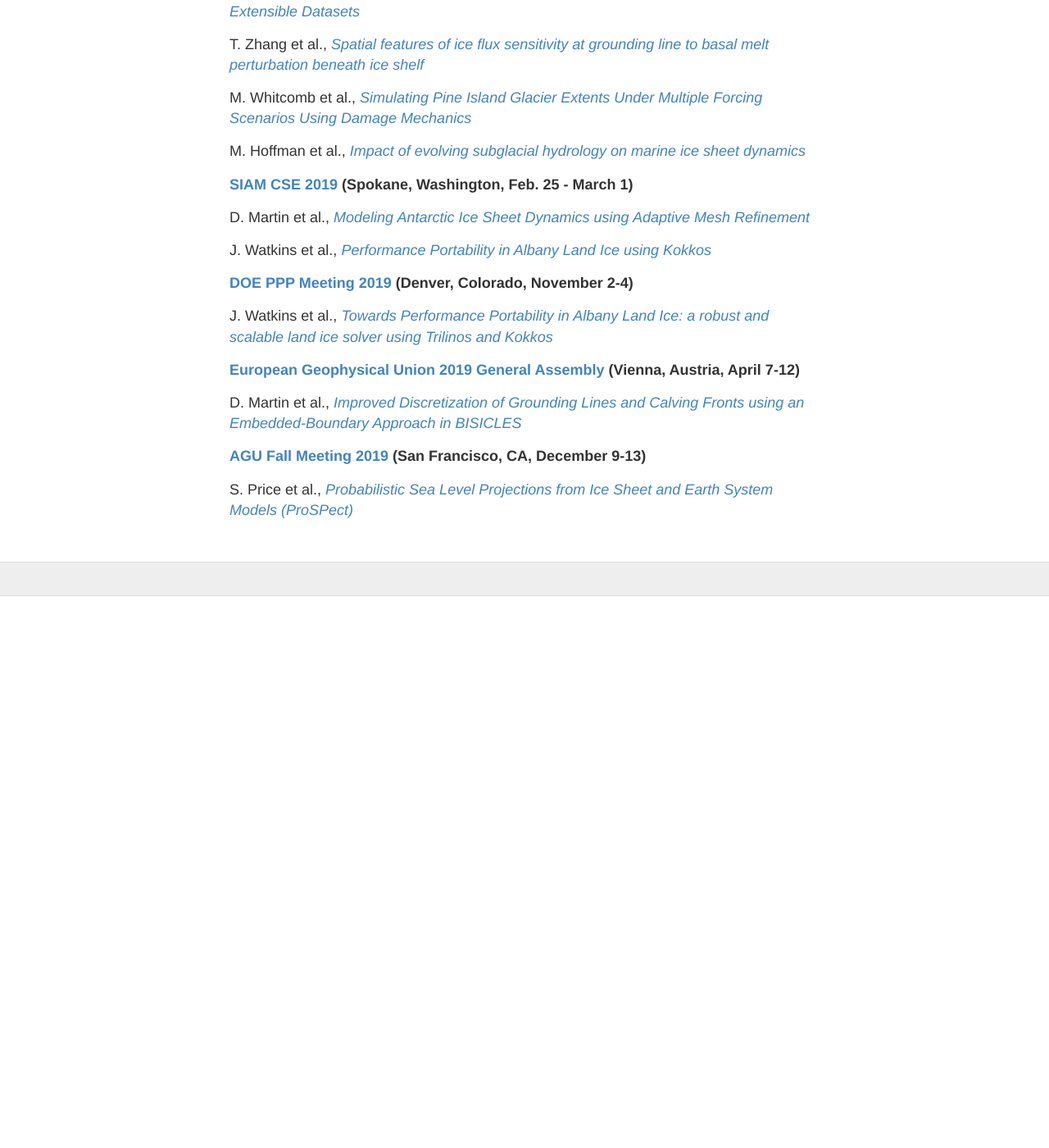
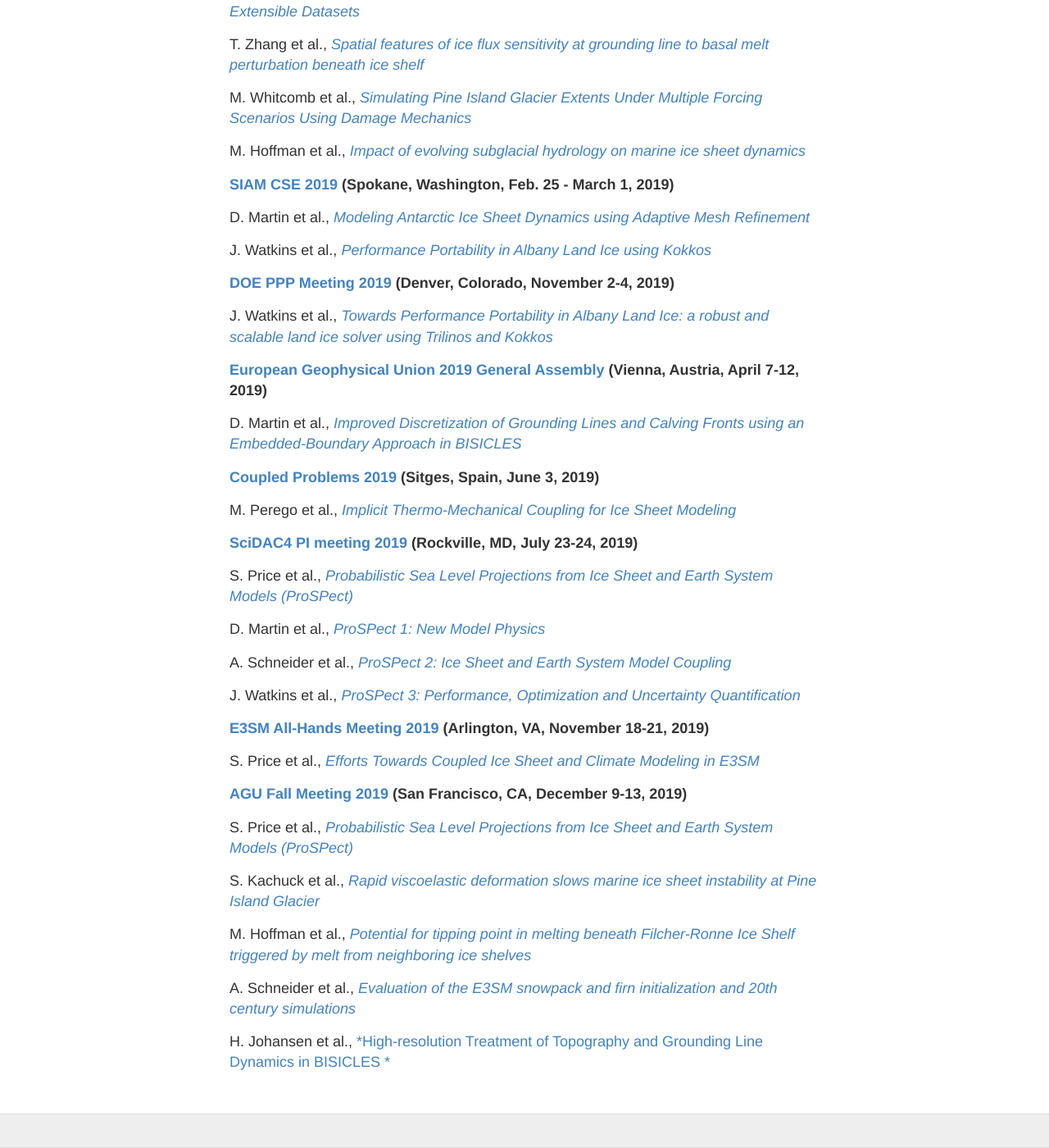
Before and after one commit to SLE-E3SM/SLE-E3SM.github.io, a Jekyll site: the page built from presentations.md, in a window 1280 px wide and 1400 px high, scrolled down 2707 px. Shown: the whole window at 82% size. Built offline with Jekyll 4.4.1, drawn with Linux system fonts in a browser that asks for light colours; before the commit the page ends 3434 px from its top, so only the background shows below that; some of the changed text lies outside the part shown.

Commit message:
Update presentations.md
add a bunch of presentations from 2019

```diff
--- a/presentations.md
+++ b/presentations.md
@@ -99,20 +99,46 @@ M. Whitcomb et al., [*Simulating Pine Island Glacier Extents Under Multiple Forc
 
 M. Hoffman et al., [*Impact of evolving subglacial hydrology on marine ice sheet dynamics*](https://drive.google.com/open?id=1skdeZcq0BgduOTNL2gmO34F8YpjjsNAf)
 
-**[SIAM CSE 2019](https://www.siam.org/Conferences/CM/Main/cse19) (Spokane, Washington, Feb. 25 - March 1)**
+**[SIAM CSE 2019](https://www.siam.org/Conferences/CM/Main/cse19) (Spokane, Washington, Feb. 25 - March 1, 2019)**
 
 D. Martin et al., [*Modeling Antarctic Ice Sheet Dynamics using Adaptive Mesh Refinement*](https://drive.google.com/open?id=1XCEQlV8Xn4uF0P596E2E3gxpG4znKtbK)
 
 J. Watkins et al., [*Performance Portability in Albany Land Ice using Kokkos*](https://drive.google.com/open?id=1zskvtG2-3X0VeGxH3RVUErM_X5OZP1EZ)
 
-**[DOE PPP Meeting 2019](https://doep3meeting2019.lbl.gov/) (Denver, Colorado, November 2-4)**
+**[DOE PPP Meeting 2019](https://doep3meeting2019.lbl.gov/) (Denver, Colorado, November 2-4, 2019)**
 
 J. Watkins et al., [*Towards Performance Portability in Albany Land Ice: a robust and scalable land ice solver using Trilinos and Kokkos*](https://drive.google.com/open?id=1yG3gSjTJpDrFhn2a-X_OSXOf_2yBQmmq)
 
-**[European Geophysical Union 2019 General Assembly](https://www.egu2019.eu/) (Vienna, Austria, April 7-12)**
+**[European Geophysical Union 2019 General Assembly](https://www.egu2019.eu/) (Vienna, Austria, April 7-12, 2019)**
 
 D. Martin et al., [*Improved Discretization of Grounding Lines and Calving Fronts using an Embedded-Boundary Approach in BISICLES*](https://drive.google.com/open?id=1MK4MueZfx266PMvS-_q2xZ6AkJmTIN0d)
 
-**[AGU Fall Meeting 2019](https://fallmeeting.agu.org/2019/) (San Francisco, CA, December 9-13)**
+**[Coupled Problems 2019](https://congress.cimne.com/coupled2019/frontal/Series.asp) (Sitges, Spain, June 3, 2019)**
+
+M. Perego et al., [*Implicit Thermo-Mechanical Coupling for Ice Sheet Modeling*](https://drive.google.com/open?id=1dTglKltE3ZY1yT2DLT2jV9hgj0BXFt11)
+
+**[SciDAC4 PI meeting 2019](https://www.orau.gov/scidac4pi2019/) (Rockville, MD, July 23-24, 2019)**
+
+S. Price et al., [*Probabilistic Sea Level Projections from Ice Sheet and Earth System Models (ProSPect)*](https://www.orau.gov/scidac4pi2019/presentations/Wednesday/Price_ProSPect.pdf)
+
+D. Martin et al., [*ProSPect 1: New Model Physics*](https://www.orau.gov/scidac4pi2019/posters/Martin_Probabilistic_Sea-Level_Projections_from_Ice_Sheet_and_Earth_System_Models_1-New_Model_Physics.pdf)
+
+A. Schneider et al., [*ProSPect 2: Ice Sheet and Earth System Model Coupling*](https://www.orau.gov/scidac4pi2019/posters/Schneider_Probabilistic_Sea-Level_Projections_from_Ice_Sheet_and_Earth_System_Models_2-Ice_Sheet_and_Earth_System_Model_Coupling.pdf)
+
+J. Watkins et al., [*ProSPect 3: Performance, Optimization and Uncertainty Quantification*](https://www.orau.gov/scidac4pi2019/posters/Watkins_Probablistic_Sea-Level_Projections_from_Ice_Sheet_and_Earth_System_Models_3-Performance_Optimization_and_Uncertainty_Quantification.pdf)
+
+**[E3SM All-Hands Meeting 2019](https://e3sm.org/about/events/e3sm-conferences/2019-e3sm-fall-meeting/) (Arlington, VA, November 18-21, 2019)**
+
+S. Price et al., [*Efforts Towards Coupled Ice Sheet and Climate Modeling in E3SM*](https://aims.llnl.gov/e3sm-media/2019_Fall_E3SM_All-Hands_Meeting_Talks/SPrice-IceSheetsInE3SM-Nov2019.pptx)
+
+**[AGU Fall Meeting 2019](https://fallmeeting.agu.org/2019/) (San Francisco, CA, December 9-13, 2019)**
 
 S. Price et al., [*Probabilistic Sea Level Projections from Ice Sheet and Earth System Models (ProSPect)*](https://drive.google.com/open?id=1YpJWBDkxVFQCScdhTD9S9_hqhVFBmvEp)
+
+S. Kachuck et al., [*Rapid viscoelastic deformation slows marine ice sheet instability at Pine Island Glacier*](https://drive.google.com/open?id=11J7i3tF1REI7SDbxRMUzqO4lWjmbrVwm)
+
+M. Hoffman et al., [*Potential for tipping point in melting beneath Filcher-Ronne Ice Shelf triggered by melt from neighboring ice shelves*](https://drive.google.com/open?id=1B3arj6_P_1x92Pxss7pErfANwmimJrNP)
+
+A. Schneider et al., [*Evaluation of the E3SM snowpack and firn initialization and 20th century simulations*]()
+
+H. Johansen et al., [*High-resolution Treatment of Topography and Grounding Line Dynamics in BISICLES	*](https://drive.google.com/open?id=1FgU1lMuaSD__64ANuN-khaHdujzPSeUy)
```
Also changed, not shown: other parts of presentations.md (+1 -1 lines).
